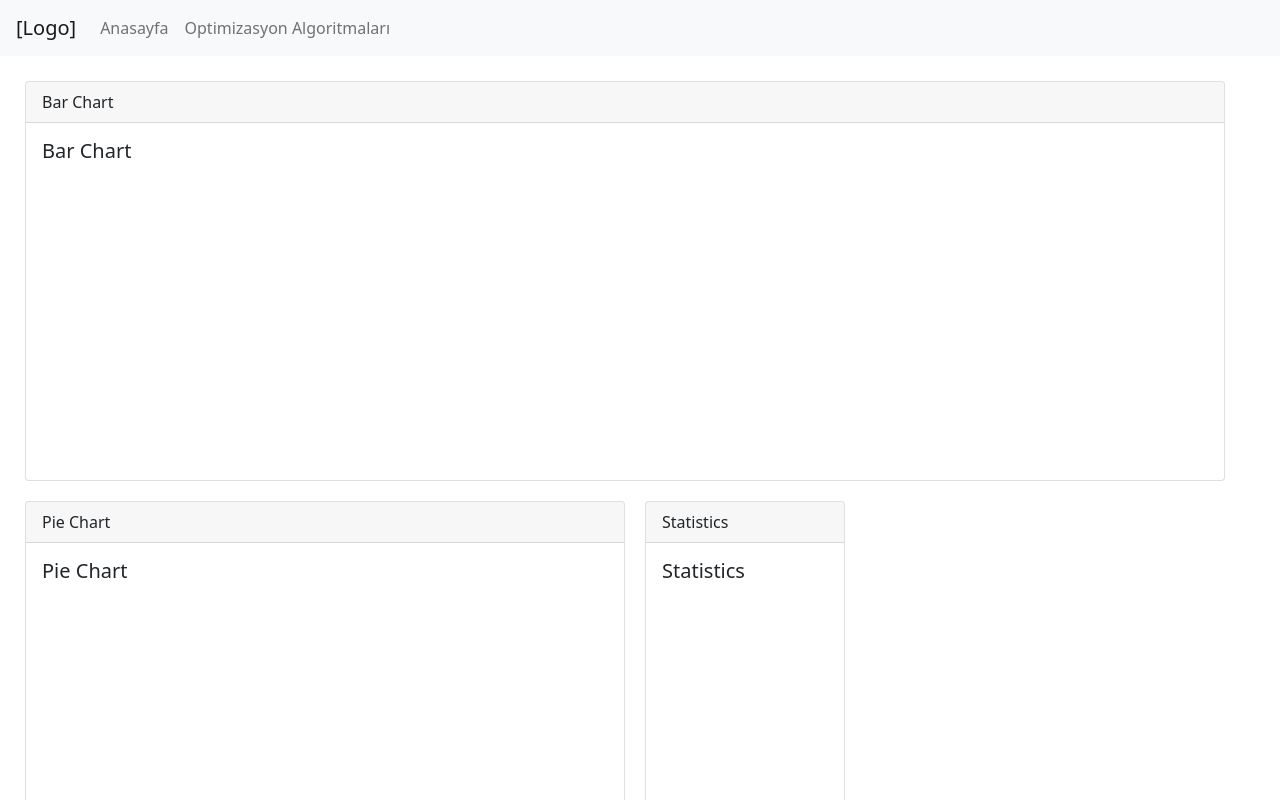
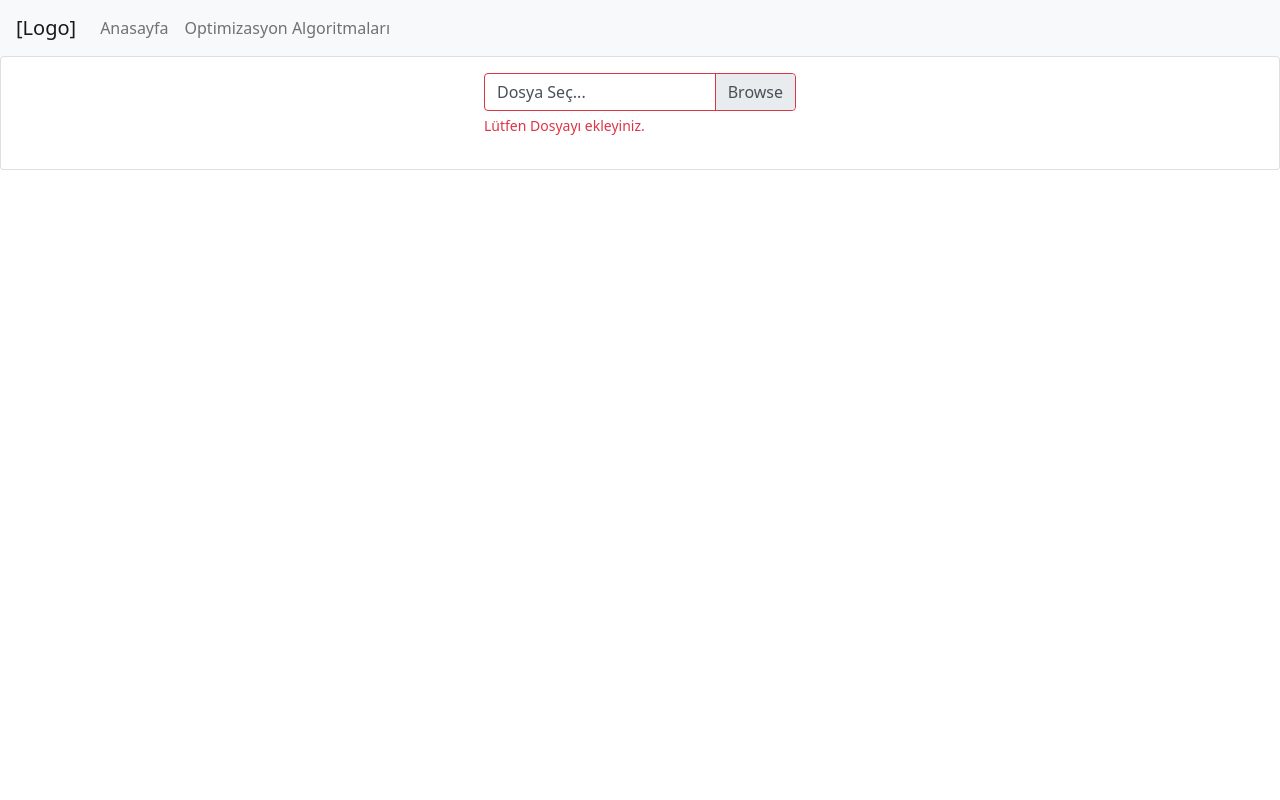
Before and after one commit to oincir/compare-optimization-algos, a React (Create React App) app: page /home in a window 1280 px wide. Shown: the top 800 px of the page. Built offline with nearby package versions, Linux system fonts and the light colour scheme.

Commit message:
home and optimization pages added

```diff
--- a/package.json
+++ b/package.json
@@ -10,6 +10,7 @@
     "node-sass": "^6.0.0",
     "react": "^17.0.2",
     "react-bootstrap": "^1.5.2",
+    "react-chartjs-2": "^3.0.3",
     "react-dom": "^17.0.2",
     "react-router-dom": "^5.2.0",
     "react-scripts": "4.0.3",
--- /dev/null
+++ b/src/Components/uploadComponent.jsx
@@ -0,0 +1,22 @@
+import React, {Component} from 'react';
+import { Card, Form } from "react-bootstrap";
+
+class UploadComponent extends Component {
+    render() {
+        return (
+            <Card className={"flex justify-content-center align-items-center "}>
+                <Card.Body>
+                    <Form.Group className={"was-validated "}>
+                        <div className={"custom-file "}>
+                            <input type={"file"} className={"custom-file-input"} id={"validCustomFile"} required/>
+                            <label className={"custom-file-label"}>Dosya Seç...</label>
+                            <div className={"invalid-feedback"}> Lütfen Dosyayı ekleyiniz.</div>
+                        </div>
+                    </Form.Group>
+                </Card.Body>
+            </Card>
+        );
+    }
+}
+
+export default UploadComponent;
--- a/src/Pages/home.jsx
+++ b/src/Pages/home.jsx
@@ -1,13 +1,13 @@
 import React, {Component} from 'react';
 import Navbar from "../Components/navbarComponent";
-import Graphs from "../Components/graphsComponent";
+import Upload from "../Components/uploadComponent";
 
 class Home extends Component {
     render() {
         return (
             <>
                 <Navbar/>
-                <Graphs/>
+                <Upload/>
             </>
         );
     }
--- a/src/Pages/optimization.jsx
+++ b/src/Pages/optimization.jsx
@@ -1,11 +1,13 @@
 import React, {Component} from 'react';
 import Navbar from "../Components/navbarComponent";
+import Graphs from "../Components/graphsComponent";
 
 class Optimization extends Component {
     render() {
         return (
             <>
                 <Navbar/>
+                <Graphs/>
             </>
         );
     }
```
Also changed, not shown: 1 other file (tests, documents, lock files or other folders).
